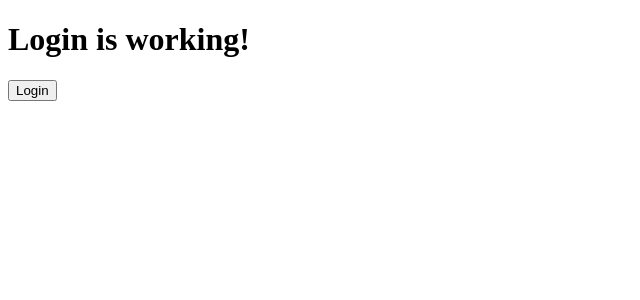
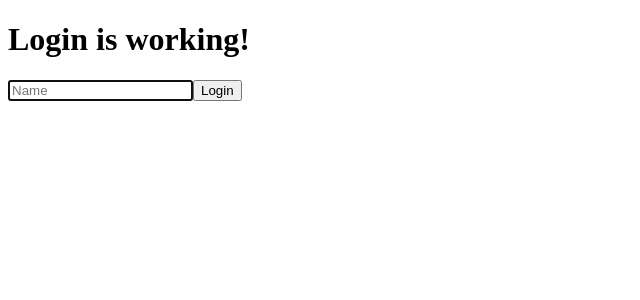
Before and after one commit to masanthimanshu/Context-API, a React (Create React App) app: page / in a window 1280 px wide. Shown: the top 300 px of the page, without its empty margins (0-640 px from the left). Built offline with nearby package versions, Linux system fonts and the light colour scheme.

Commit message:
useRef and Constructor is used

```diff
--- a/src/components/Home/home.jsx
+++ b/src/components/Home/home.jsx
@@ -1,12 +1,14 @@
 import { Link } from "react-router-dom";
-import { UpdateContext } from "../../context";
+import { UpdateContext, ReadContext } from "../../context";
 
 export default function Home() {
   const Update = UpdateContext();
+  const { user } = ReadContext();
 
   return (
     <>
       <h1>Home is working</h1>
+      <p>Hello {user}</p>
       <Link to="/profile">Go to profile</Link>
       <br />
       <br />
--- a/src/components/Login/login.jsx
+++ b/src/components/Login/login.jsx
@@ -1,12 +1,30 @@
+import { useState } from "react";
 import { UpdateContext } from "../../context";
 
 export default function Login() {
   const update = UpdateContext();
+  const [name, setName] = useState("");
+
+  const handleSubmit = (e) => {
+    e.preventDefault();
+    update.updateAuth();
+    update.updateUser(name);
+  };
 
   return (
     <>
       <h1>Login is working!</h1>
-      <button onClick={() => update.updateAuth()}>Login</button>
+      <form onSubmit={handleSubmit}>
+        <input
+          type="text"
+          placeholder="Name"
+          value={name}
+          onChange={(e) => setName(e.target.value)}
+          autoFocus
+          required
+        />
+        <input type="submit" value="Login" />
+      </form>
     </>
   );
 }
--- a/src/components/Profile/profile.jsx
+++ b/src/components/Profile/profile.jsx
@@ -1,9 +1,12 @@
 import { Link } from "react-router-dom";
+import { ReadContext } from "../../context";
 
 export default function Profile() {
+  const { user } = ReadContext();
+
   return (
     <>
-      <h1>Profile is working</h1>
+      <h1>{user}'s Profile</h1>
       <Link to="/">Go to home</Link>
     </>
   );
--- a/src/contextProvider.jsx
+++ b/src/contextProvider.jsx
@@ -1,17 +1,19 @@
-import { useState } from "react";
+import { useRef, useState } from "react";
 import Router from "./router";
 import { Context } from "./context/createContext";
 
 export default function ContextProvider() {
   const [auth, setAuth] = useState(false);
-  const [user, setUser] = useState("");
 
-  function Update() {
-    this.updateAuth = () => setAuth(!auth);
-    this.updateUser = (data) => setUser(data);
+  const username = useRef("");
+  const user = username.current;
+
+  class Update {
+    constructor() {
+      this.updateAuth = () => setAuth(!auth);
+      this.updateUser = (data) => (username.current = data);
+    }
   }
-
-  console.log("Login state is : ", auth);
 
   return (
     <Context.Provider value={{ auth, user, Update }}>
```
